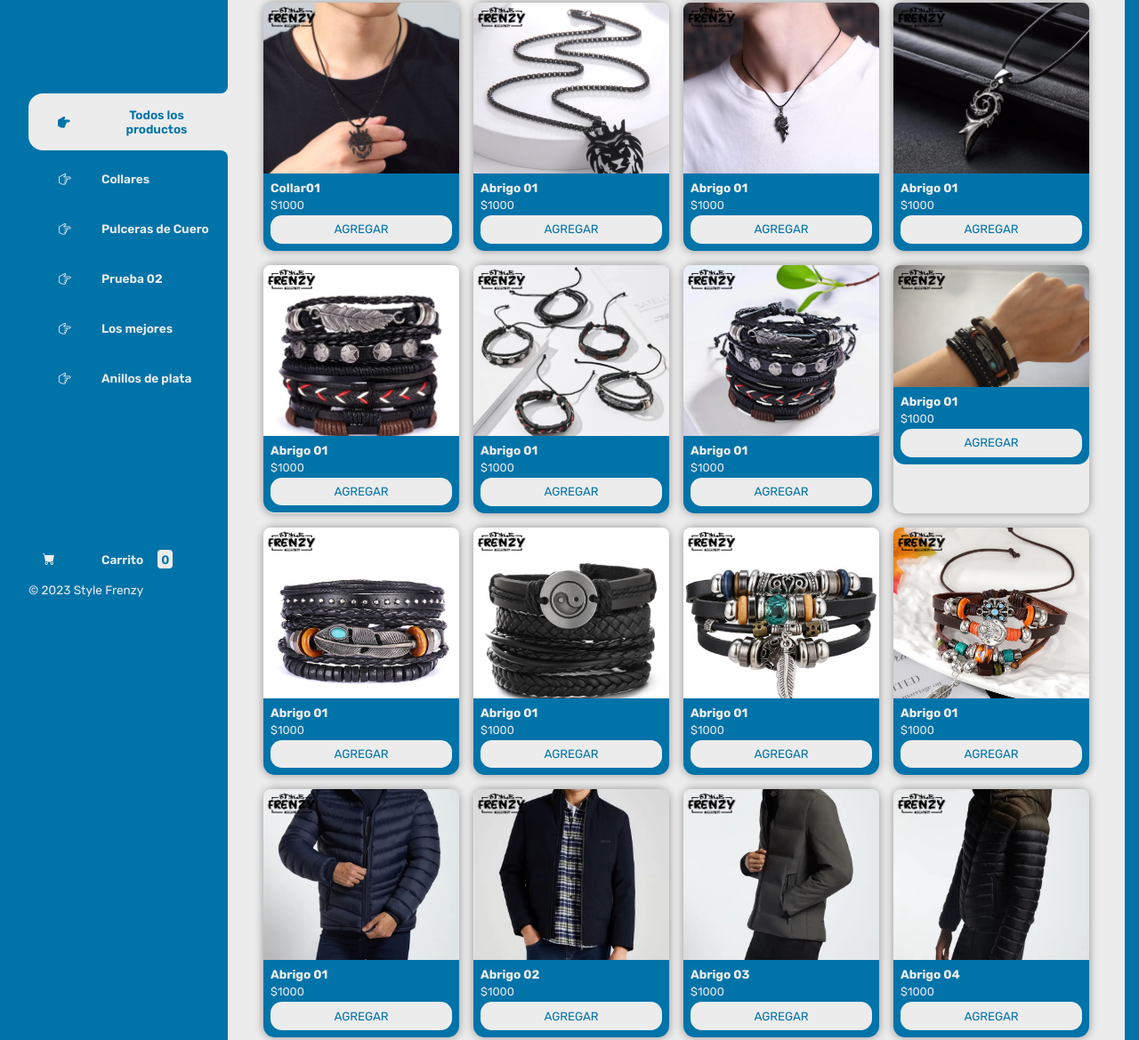
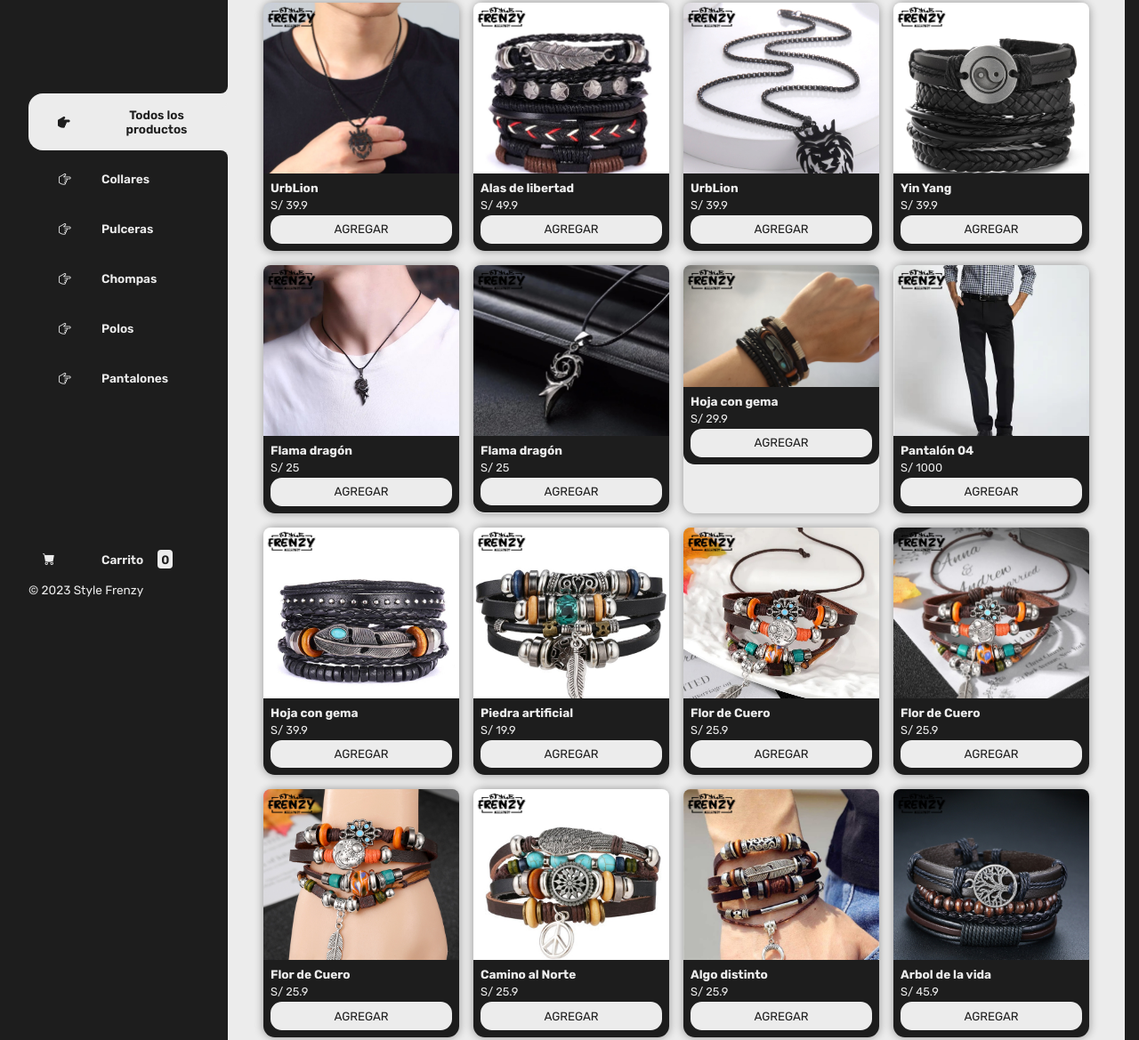
Before and after one commit to JhonSaa23/StyleFrenzy, a plain HTML site: page index.html in a window 1280 px wide. Shown: the part 97-1266 px from the top of the page at 89% size. Drawn offline with nearby package versions, Linux system fonts and the light colour scheme.

Commit message:
6 de Noviembre

```diff
--- a/css/main.css
+++ b/css/main.css
@@ -1,7 +1,8 @@
 @import url('https://fonts.googleapis.com/css2?family=Rubik:wght@300;400;500;600;700;800;900&display=swap');
 
 :root {
-    --clr-main: #0073a9;
+    --clr-main: #1d1d1d;
+    /* --clr-main: #0073a9; */
     --clr-white: #ececec;
     --clr-gray: #cdcdcd;
     --clr-red: #961818;
--- a/index.html
+++ b/index.html
@@ -36,19 +36,19 @@
                         <button id="todos" class="boton-menu boton-categoria active"><i class="bi bi-hand-index-thumb-fill"></i> Todos los productos</button>
                     </li>
                     <li>
-                        <button id="collares" class="boton-menu boton-categoria"><i class="bi bi-hand-index-thumb"></i> Collares</button>
+                        <button id="collares" class="boton-menu boton-categoria"><i class="bi bi-hand-index-thumb"></i>Collares</button>
                     </li>
                     <li>
-                        <button id="pulceras" class="boton-menu boton-categoria"><i class="bi bi-hand-index-thumb"></i> Pulceras de Cuero</button>
+                        <button id="pulceras" class="boton-menu boton-categoria"><i class="bi bi-hand-index-thumb"></i>Pulceras</button>
                     </li>
                     <li>
-                        <button id="abrigos" class="boton-menu boton-categoria"><i class="bi bi-hand-index-thumb"></i> Prueba 02</button>
+                        <button id="abrigos" class="boton-menu boton-categoria"><i class="bi bi-hand-index-thumb"></i>Chompas</button>
                     </li>
                     <li>
-                        <button id="camisetas" class="boton-menu boton-categoria"><i class="bi bi-hand-index-thumb"></i> Los mejores</button>
+                        <button id="camisetas" class="boton-menu boton-categoria"><i class="bi bi-hand-index-thumb"></i>Polos</button>
                     </li>
                     <li>
-                        <button id="pantalones" class="boton-menu boton-categoria"><i class="bi bi-hand-index-thumb"></i> Anillos de plata</button>
+                        <button id="pantalones" class="boton-menu boton-categoria"><i class="bi bi-hand-index-thumb"></i>Pantalones</button>
                     </li>
 
                 </ul>
--- a/js/main.js
+++ b/js/main.js
@@ -33,7 +33,7 @@ function cargarProductos(productosElegidos) {
             <img class="producto-imagen" src="${producto.imagen}" alt="${producto.titulo}">
             <div class="producto-detalles">
                 <h3 class="producto-titulo">${producto.titulo}</h3>
-                <p class="producto-precio">$${producto.precio}</p>
+                <p class="producto-precio">S/ ${producto.precio}</p>
                 <button class="producto-agregar" id="${producto.id}">Agregar</button>
             </div>
         `;
--- a/js/productos.json
+++ b/js/productos.json
@@ -1,123 +1,201 @@
 [
     {
         "id": "Collar01",
-        "titulo": "Collar01",
+        "titulo": "UrbLion",
         "imagen": "./img/collares/Collar1.1.jpg",
         "categoria": {
             "nombre": "Collares",
             "id": "collares"
         },
-        "precio": 1000
+        "precio": 39.9
+    },
+    {
+        "id": "Pulceras01",
+        "titulo": "Alas de libertad",
+        "imagen": "./img/pulceras/Pulsera1.1.jpg",
+        "categoria": {
+            "nombre": "Pulceras",
+            "id": "pulceras"
+        },
+        "precio": 49.9
     },
     {
         "id": "Collar02",
-        "titulo": "Abrigo 01",
+        "titulo": "UrbLion",
         "imagen": "./img/collares/Collar1.jpg",
         "categoria": {
             "nombre": "Collares",
             "id": "collares"
         },
-        "precio": 1000
+        "precio": 39.9
+    },
+    {
+        "id": "Pulceras06",
+        "titulo": "Yin Yang",
+        "imagen": "./img/pulceras/Pulsera3.jpg",
+        "categoria": {
+            "nombre": "Pulceras",
+            "id": "pulceras"
+        },
+        "precio": 39.9
     },
     {
         "id": "Collar03",
-        "titulo": "Abrigo 01",
+        "titulo": "Flama dragón",
         "imagen": "./img/collares/Collar2.1.jpg",
         "categoria": {
             "nombre": "Collares",
             "id": "collares"
         },
-        "precio": 1000
+        "precio": 25
     },
+
     {
         "id": "Collar04",
-        "titulo": "Abrigo 01",
+        "titulo": "Flama dragón",
         "imagen": "./img/collares/Collar2.jpg",
         "categoria": {
             "nombre": "Collares",
             "id": "collares"
         },
-        "precio": 1000
+        "precio": 25
     },
-    {
-        "id": "Pulceras01",
-        "titulo": "Abrigo 01",
-        "imagen": "./img/pulceras/Pulsera1.1.jpg",
-        "categoria": {
-            "nombre": "Pulceras",
-            "id": "pulceras"
-        },
-        "precio": 1000
-    },
-    {
-        "id": "Pulceras02",
-        "titulo": "Abrigo 01",
-        "imagen": "./img/pulceras/Pulsera1.2.jpg",
-        "categoria": {
-            "nombre": "Pulceras",
-            "id": "pulceras"
-        },
-        "precio": 1000
-    },
-    {
-        "id": "Pulceras03",
-        "titulo": "Abrigo 01",
-        "imagen": "./img/pulceras/Pulsera1.jpg",
-        "categoria": {
-            "nombre": "Pulceras",
-            "id": "pulceras"
-        },
-        "precio": 1000
-    },
+
+
+
+
+
+
     {
         "id": "Pulceras04",
-        "titulo": "Abrigo 01",
+        "titulo": "Hoja con gema",
         "imagen": "./img/pulceras/Pulsera2.1.jpg",
         "categoria": {
             "nombre": "Pulceras",
             "id": "pulceras"
         },
+        "precio": 29.9
+    },
+    {
+        "id": "pantalon-04",
+        "titulo": "Pantalón 04",
+        "imagen": "./img/pantalones/04.jpg",
+        "categoria": {
+            "nombre": "Pantalones",
+            "id": "pantalones"
+        },
         "precio": 1000
     },
     {
         "id": "Pulceras05",
-        "titulo": "Abrigo 01",
+        "titulo": "Hoja con gema",
         "imagen": "./img/pulceras/Pulsera2.jpg",
         "categoria": {
             "nombre": "Pulceras",
             "id": "pulceras"
         },
-        "precio": 1000
+        "precio": 39.9
     },
-    {
-        "id": "Pulceras06",
-        "titulo": "Abrigo 01",
-        "imagen": "./img/pulceras/Pulsera3.jpg",
-        "categoria": {
-            "nombre": "Pulceras",
-            "id": "pulceras"
-        },
-        "precio": 1000
-    },
+
     {
         "id": "Pulceras07",
-        "titulo": "Abrigo 01",
+        "titulo": "Piedra artificial",
         "imagen": "./img/pulceras/Pulsera4.jpg",
         "categoria": {
             "nombre": "Pulceras",
             "id": "pulceras"
         },
-        "precio": 1000
+        "precio": 19.9
     },
     {
         "id": "Pulceras08",
-        "titulo": "Abrigo 01",
+        "titulo": "Flor de Cuero",
         "imagen": "./img/pulceras/Pulsera5.1.jpg",
         "categoria": {
             "nombre": "Pulceras",
             "id": "pulceras"
         },
-        "precio": 1000
+        "precio": 25.9
+    },
+    {
+        "id": "Pulceras09",
+        "titulo": "Flor de Cuero",
+        "imagen": "./img/pulceras/Pulsera5.2.jpg",
+        "categoria": {
+            "nombre": "Pulceras",
+            "id": "pulceras"
+        },
+        "precio": 25.9
+    },
+    {
+        "id": "Pulceras10",
+        "titulo": "Flor de Cuero",
+        "imagen": "./img/pulceras/Pulsera5.jpg",
+        "categoria": {
+            "nombre": "Pulceras",
+            "id": "pulceras"
+        },
+        "precio": 25.9
+    },
+    {
+        "id": "Pulceras11",
+        "titulo": "Camino al Norte",
+        "imagen": "./img/pulceras/Pulsera6.jpg",
+        "categoria": {
+            "nombre": "Pulceras",
+            "id": "pulceras"
+        },
+        "precio": 25.9
+    },
+    {
+        "id": "Pulceras12",
+        "titulo": "Algo distinto",
+        "imagen": "./img/pulceras/Pulsera7.jpg",
+        "categoria": {
+            "nombre": "Pulceras",
+            "id": "pulceras"
+        },
+        "precio": 25.9
+    },
+    {
+        "id": "Pulceras13",
+        "titulo": "Arbol de la vida",
+        "imagen": "./img/pulceras/Pulsera8.jpg",
+        "categoria": {
+            "nombre": "Pulceras",
+            "id": "pulceras"
+        },
+        "precio": 45.9
+    },
+    {
+        "id": "Pulceras14",
+        "titulo": "Yin Yang",
+        "imagen": "./img/pulceras/Pulsera9.jpg",
+        "categoria": {
+            "nombre": "Pulceras",
+            "id": "pulceras"
+        },
+        "precio": 39.9
+    },
+    {
+        "id": "Pulceras15",
+        "titulo": "Antrelazados",
+        "imagen": "./img/pulceras/Pulsera10.jpg",
+        "categoria": {
+            "nombre": "Pulceras",
+            "id": "pulceras"
+        },
+        "precio": 45.9
+    },
+    {
+        "id": "Pulceras16",
+        "titulo": "Sin sentido",
+        "imagen": "./img/pulceras/Pulsera11.jpg",
+        "categoria": {
+            "nombre": "Pulceras",
+            "id": "pulceras"
+        },
+        "precio": 20
     },
 
 
@@ -127,29 +205,9 @@
 
 
     {
-        "id": "abrigo-01",
-        "titulo": "Abrigo 01",
-        "imagen": "./img/abrigos/01.jpg",
-        "categoria": {
-            "nombre": "Abrigos",
-            "id": "abrigos"
-        },
-        "precio": 1000
-    },
-    {
         "id": "abrigo-02",
         "titulo": "Abrigo 02",
         "imagen": "./img/abrigos/02.jpg",
-        "categoria": {
-            "nombre": "Abrigos",
-            "id": "abrigos"
-        },
-        "precio": 1000
-    },
-    {
-        "id": "abrigo-03",
-        "titulo": "Abrigo 03",
-        "imagen": "./img/abrigos/03.jpg",
         "categoria": {
             "nombre": "Abrigos",
             "id": "abrigos"
@@ -187,39 +245,9 @@
         "precio": 1000
     },
     {
-        "id": "camiseta-02",
-        "titulo": "Camiseta 02",
-        "imagen": "./img/camisetas/02.jpg",
-        "categoria": {
-            "nombre": "Camisetas",
-            "id": "camisetas"
-        },
-        "precio": 1000
-    },
-    {
         "id": "camiseta-03",
         "titulo": "Camiseta 03",
         "imagen": "./img/camisetas/03.jpg",
-        "categoria": {
-            "nombre": "Camisetas",
-            "id": "camisetas"
-        },
-        "precio": 1000
-    },
-    {
-        "id": "camiseta-04",
-        "titulo": "Camiseta 04",
-        "imagen": "./img/camisetas/04.jpg",
-        "categoria": {
-            "nombre": "Camisetas",
-            "id": "camisetas"
-        },
-        "precio": 1000
-    },
-    {
-        "id": "camiseta-05",
-        "titulo": "Camiseta 05",
-        "imagen": "./img/camisetas/05.jpg",
         "categoria": {
             "nombre": "Camisetas",
             "id": "camisetas"
@@ -285,25 +313,6 @@
             "id": "pantalones"
         },
         "precio": 1000
-    },
-    {
-        "id": "pantalon-04",
-        "titulo": "Pantalón 04",
-        "imagen": "./img/pantalones/04.jpg",
-        "categoria": {
-            "nombre": "Pantalones",
-            "id": "pantalones"
-        },
-        "precio": 1000
-    },
-    {
-        "id": "pantalon-05",
-        "titulo": "Pantalón 05",
-        "imagen": "./img/pantalones/05.jpg",
-        "categoria": {
-            "nombre": "Pantalones",
-            "id": "pantalones"
-        },
-        "precio": 1000
     }
+
 ]
```
Also changed, not shown: carrito.html (+1 -1 lines), js/carrito.js (+4 -4 lines).
